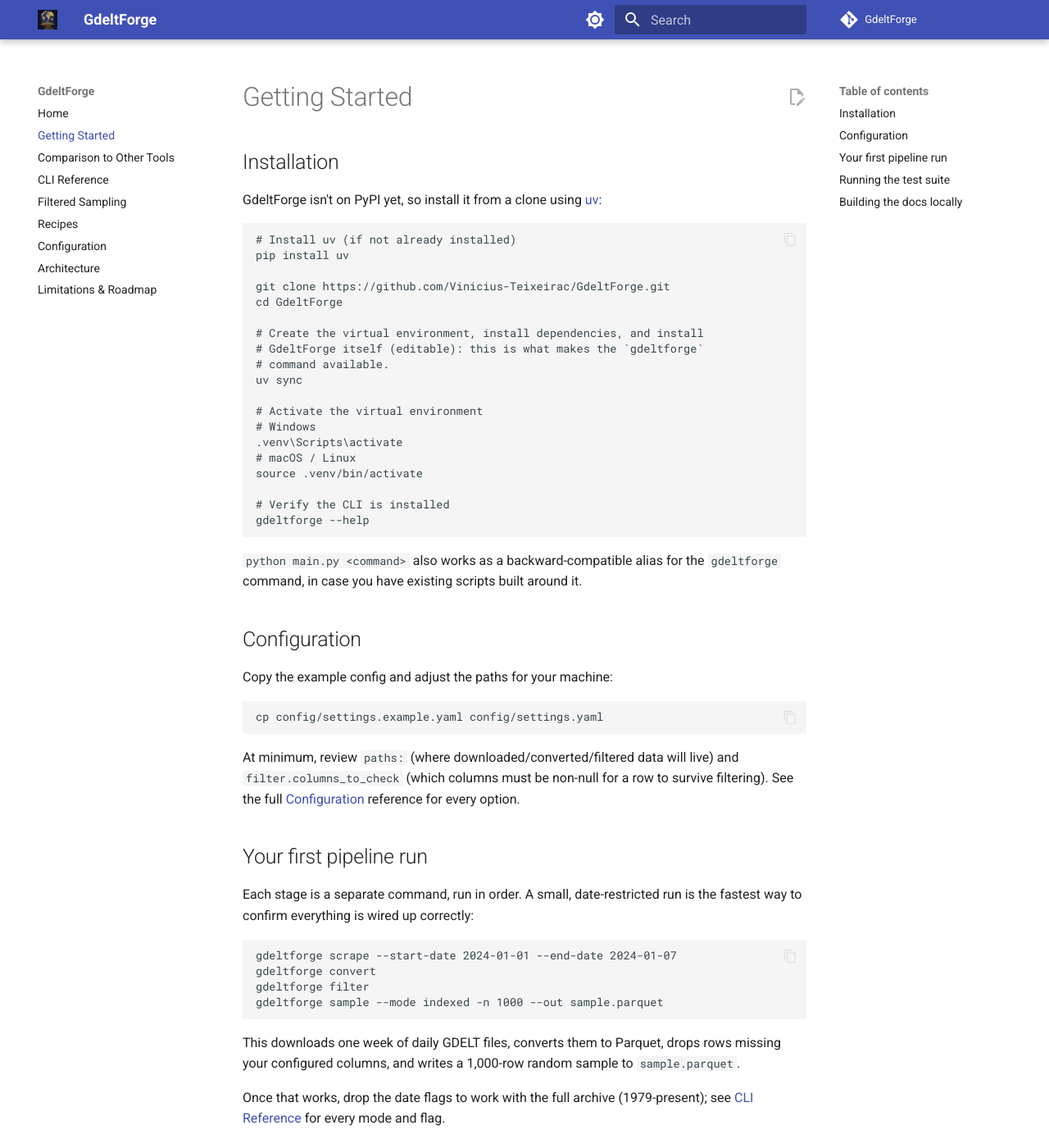
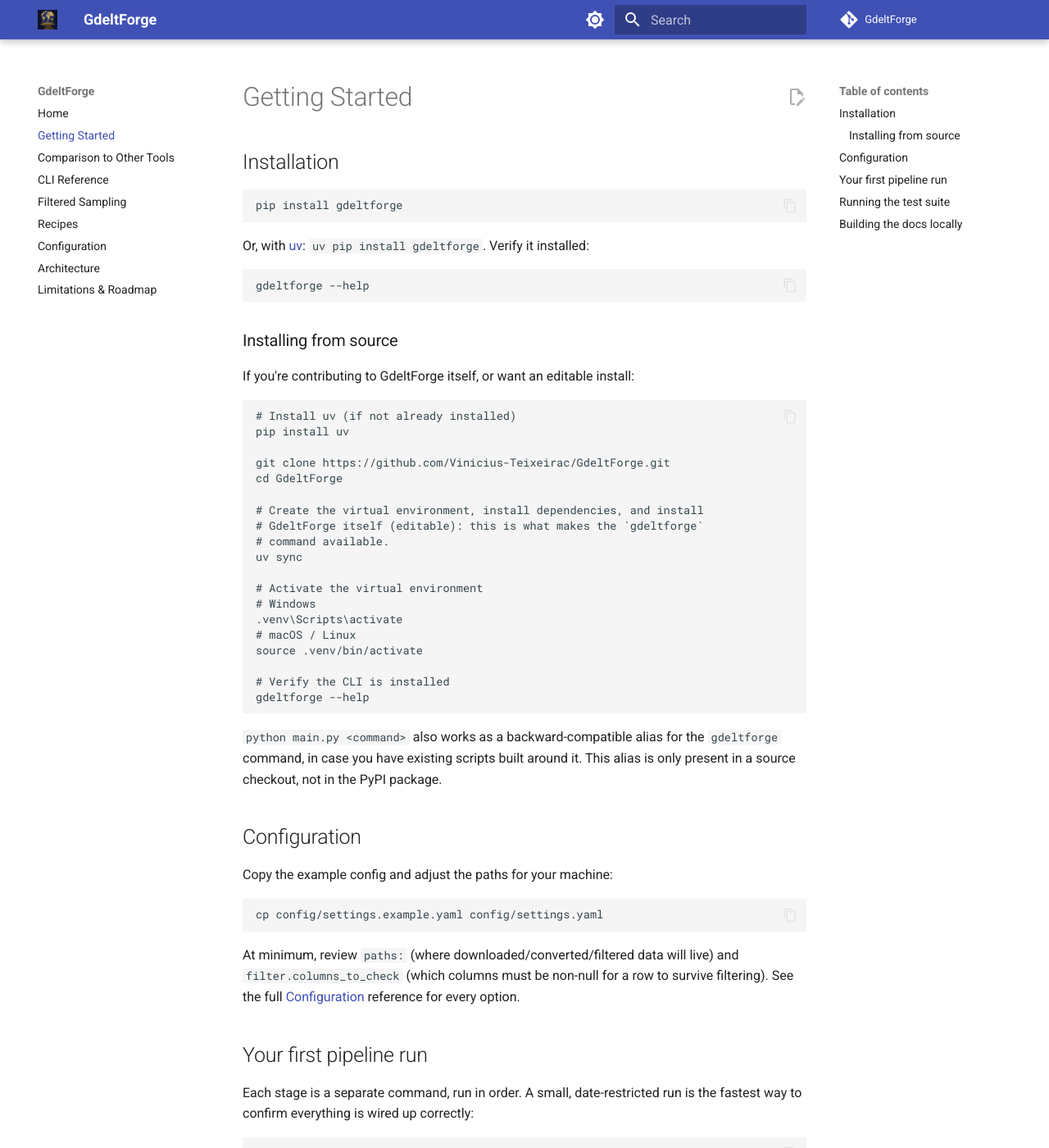
Before and after one commit to Vinicius-Teixeirac/GdeltForge, an MkDocs documentation site: the page built from docs/getting-started.md, in a window 1280 px wide and 1400 px high. Shown: the whole window at 82% size. Built offline with MkDocs 1.6.1 and Material for MkDocs 9.7.7, drawn with Linux system fonts in a browser that asks for light colours; comment, search, counter and statistics services are not loaded.

Commit message:
docs: point install instructions at the real PyPI package
README, docs/index.md, and docs/getting-started.md all still said to
install from a clone, since that was the only option before 0.4.0.
Now they lead with pip install gdeltforge; the clone/uv sync path is
kept as a clearly-labeled from-source option for contributors.

Checked off the PyPI roadmap item, fixed a leftover unicode arrow
(should have been the ASCII <-> used everywhere else) in
docs/cli-reference.md, and updated pyproject.toml's description,
which was still the old Events-only tagline.

````diff
--- a/docs/getting-started.md
+++ b/docs/getting-started.md
@@ -2,7 +2,19 @@
 
 ## Installation
 
-GdeltForge isn't on PyPI yet, so install it from a clone using [uv](https://docs.astral.sh/uv/):
+```
+pip install gdeltforge
+```
+
+Or, with [uv](https://docs.astral.sh/uv/): `uv pip install gdeltforge`. Verify it installed:
+
+```
+gdeltforge --help
+```
+
+### Installing from source
+
+If you're contributing to GdeltForge itself, or want an editable install:
 
 ```
 # Install uv (if not already installed)
@@ -26,7 +38,7 @@
 gdeltforge --help
 ```
 
-`python main.py <command>` also works as a backward-compatible alias for the `gdeltforge` command, in case you have existing scripts built around it.
+`python main.py <command>` also works as a backward-compatible alias for the `gdeltforge` command, in case you have existing scripts built around it. This alias is only present in a source checkout, not in the PyPI package.
 
 ## Configuration
 
--- a/pyproject.toml
+++ b/pyproject.toml
@@ -1,7 +1,7 @@
 [project]
 name = "gdeltforge"
 dynamic = ["version"]
-description = "Forges the raw GDELT 2.0 Events archive into clean, reproducibly-sampled Parquet datasets"
+description = "Forges the raw GDELT 2.0 archive into clean, reproducibly-sampled, cross-referenced Parquet"
 readme = "README.md"
 license = "Apache-2.0"
 requires-python = ">=3.10"
````
Also changed, not shown: CHANGELOG.md (+3 -0 lines), README.md (+11 -1 lines), docs/cli-reference.md (+1 -1 lines), docs/index.md (+2 -5 lines), docs/limitations-and-roadmap.md (+1 -1 lines).
